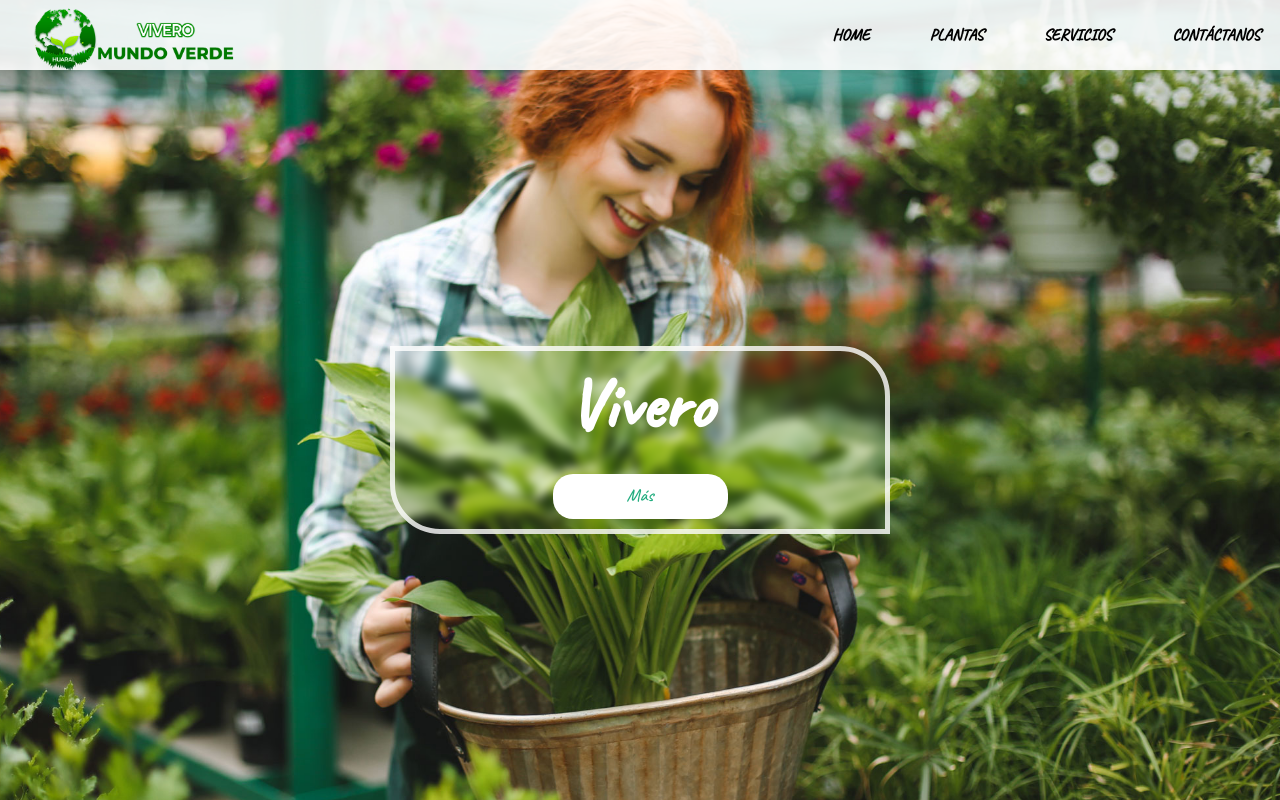
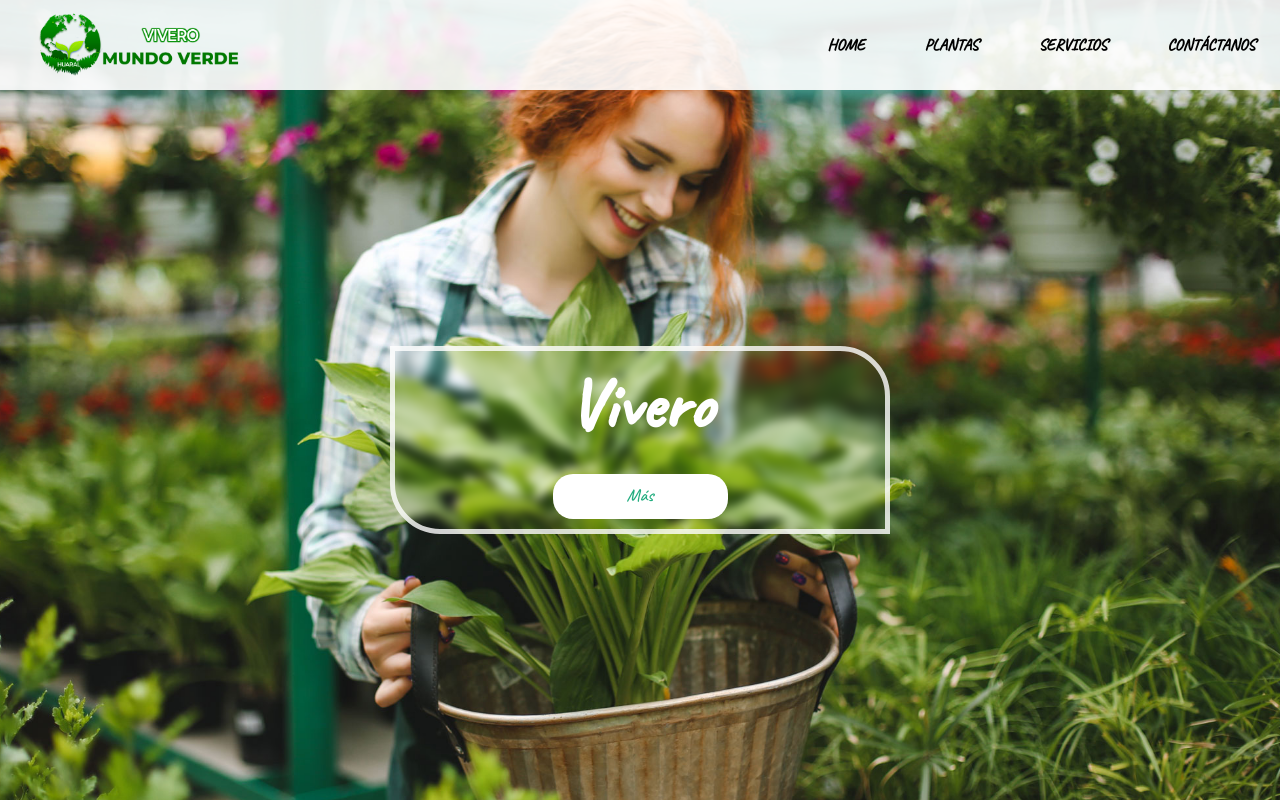
Before and after one commit to Dick-Solis/frontVivero, a React (Vite) app: page /contact in a window 1280 px wide. Shown: the top 800 px of the page. Built offline with nearby package versions, Linux system fonts and the light colour scheme; a web font is replaced by a local one; what webfontloader would draw is missing.

Commit message:
update styles in nav

```diff
--- a/src/components/navbar/navbar.jsx
+++ b/src/components/navbar/navbar.jsx
@@ -16,9 +16,9 @@ import logoVivero from '../../assets/MUNDO-VERDE-01.png'
 //#region Styled Component
 const Container = styled.header`
   width: 100%;
-  height: 70px;
+  /* height: 70px; */
   background: rgba(255, 255, 255, 0.9);
-  padding: 0 20px;
+  padding: 5px;
   z-index: 1000;
   position: fixed;
 `;
@@ -28,8 +28,10 @@ const Wrapper = styled.nav`
   max-width: 1300px;
   height: 100%;
   display: flex;
-  flex-wrap: wrap;
+  /* flex-wrap: wrap; */
+  align-items: center;
   justify-content: space-between;
+  padding: 0 20px;
 `;
 
 const LogoContainer = styled.div`
@@ -65,7 +67,7 @@ const Menu = styled.ul`
     background: rgba(255, 255, 255, 0.9);
     position: absolute;
     z-index: 10;
-    top: 70px;
+    top: 90px;
     left: ${({ open }) => (open ? "0" : "-100%")}; //Import
     width: 100%;
     height: 90vh;
```
